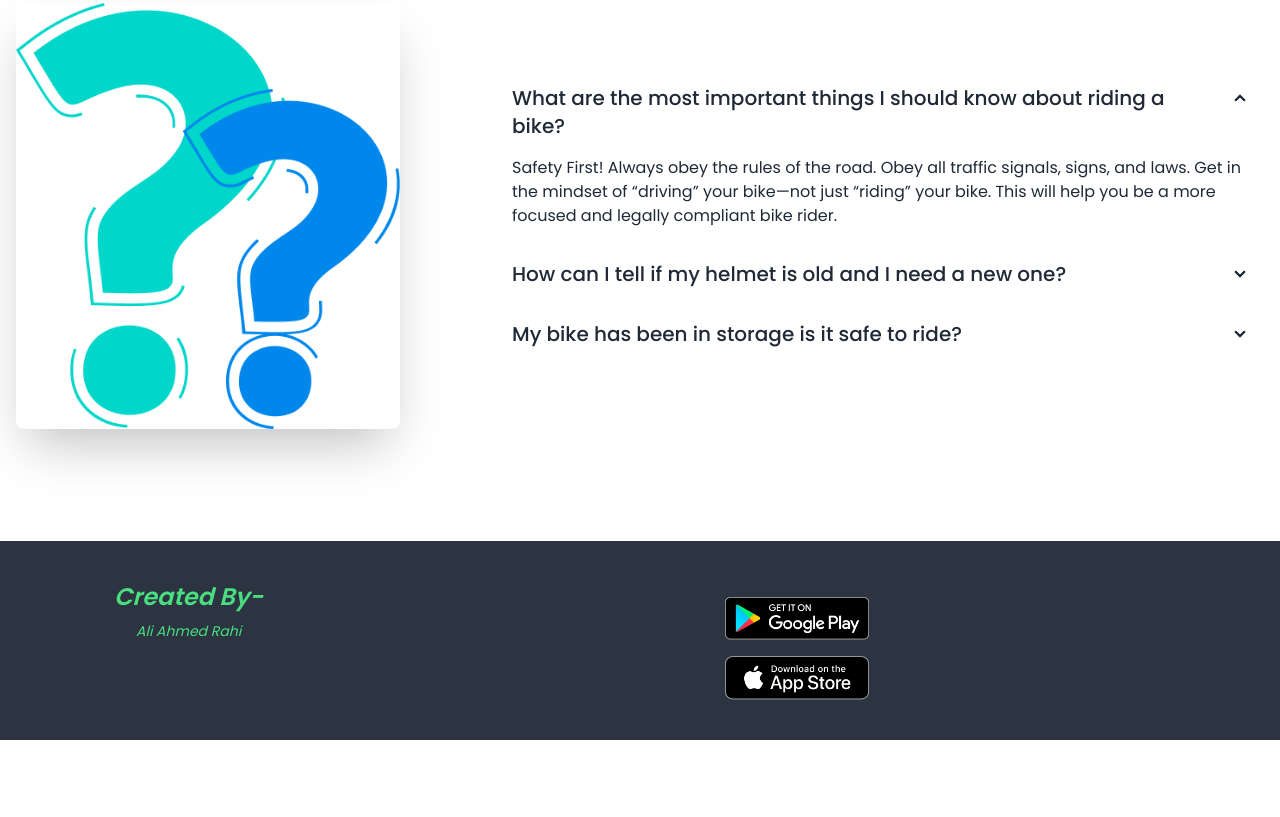
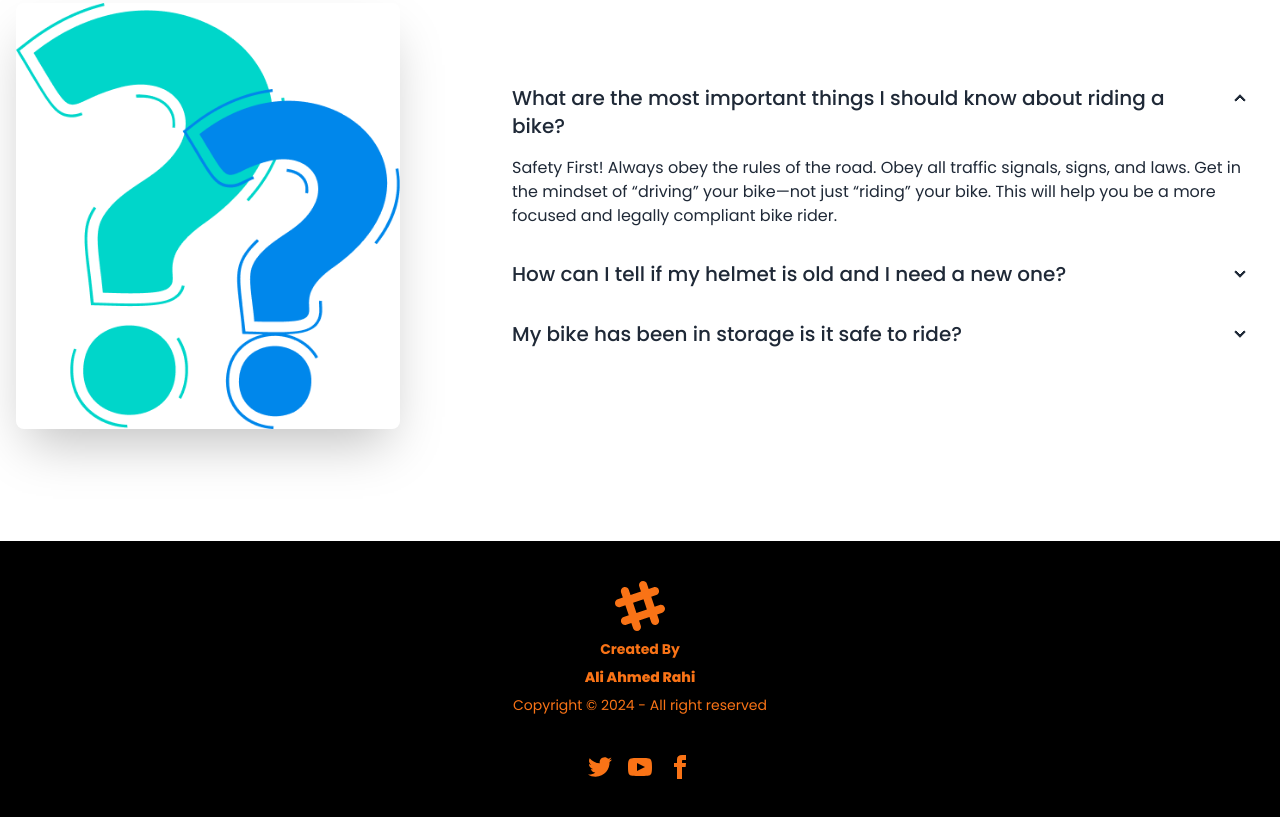
Before and after one commit to Rahiji9/biker-zone-with-daisyui, a plain HTML site: page index.html in a window 1280 px wide. Shown: the part 2697-3514 px from the top of the page. Before the commit the page ends 3437 px from the top, so only its background shows below. Drawn offline with nearby package versions, Linux system fonts and the light colour scheme.

Commit message:
no more today

```diff
--- a/index.html
+++ b/index.html
@@ -363,24 +363,23 @@
   </main>
   <!-- fooooooooooter -->
   <footer>
-    <footer class="footer p-10 bg-neutral text-neutral-content">
+    <footer class="footer footer-center p-10 bg-black text-orange-500">
       <aside>
-        <div class="grid grid-cols-1 ">
-          <div class="text-green-400 flex flex-col italic">
-            <h4 class="text-1xl lg:text-2xl mb-12 font-semibold text-center">Created By- </h4>
-            <h4 class="-mt-10 px-24">Ali Ahmed Rahi</h4>
-          </div>
+        <svg width="50" height="50" viewBox="0 0 24 24" xmlns="http://www.w3.org/2000/svg" fill-rule="evenodd" clip-rule="evenodd" class="inline-block fill-current"><path d="M22.672 15.226l-2.432.811.841 2.515c.33 1.019-.209 2.127-1.23 2.456-1.15.325-2.148-.321-2.463-1.226l-.84-2.518-5.013 1.677.84 2.517c.391 1.203-.434 2.542-1.831 2.542-.88 0-1.601-.564-1.86-1.314l-.842-2.516-2.431.809c-1.135.328-2.145-.317-2.463-1.229-.329-1.018.211-2.127 1.231-2.456l2.432-.809-1.621-4.823-2.432.808c-1.355.384-2.558-.59-2.558-1.839 0-.817.509-1.582 1.327-1.846l2.433-.809-.842-2.515c-.33-1.02.211-2.129 1.232-2.458 1.02-.329 2.13.209 2.461 1.229l.842 2.515 5.011-1.677-.839-2.517c-.403-1.238.484-2.553 1.843-2.553.819 0 1.585.509 1.85 1.326l.841 2.517 2.431-.81c1.02-.33 2.131.211 2.461 1.229.332 1.018-.21 2.126-1.23 2.456l-2.433.809 1.622 4.823 2.433-.809c1.242-.401 2.557.484 2.557 1.838 0 .819-.51 1.583-1.328 1.847m-8.992-6.428l-5.01 1.675 1.619 4.828 5.011-1.674-1.62-4.829z"></path></svg>
+        <p class="font-bold">Created By</p>
+        <h1 class="font-extrabold	">Ali Ahmed Rahi</h1>
+        <p>Copyright © 2024 - All right reserved</p>
       </aside>
       <nav>
-        <header class="footer-title"></header>
-        <div class="grid grid-cols-1 gap-4">
-          <a><img class="w-36" src="images/others/android.png" alt=""></a>
-          <a><img class="w-36" src="images/others/ios.png" alt=""></a>
-
+        <div class="grid grid-flow-col gap-4">
+          <a><svg xmlns="http://www.w3.org/2000/svg" width="24" height="24" viewBox="0 0 24 24" class="fill-current"><path d="M24 4.557c-.883.392-1.832.656-2.828.775 1.017-.609 1.798-1.574 2.165-2.724-.951.564-2.005.974-3.127 1.195-.897-.957-2.178-1.555-3.594-1.555-3.179 0-5.515 2.966-4.797 6.045-4.091-.205-7.719-2.165-10.148-5.144-1.29 2.213-.669 5.108 1.523 6.574-.806-.026-1.566-.247-2.229-.616-.054 2.281 1.581 4.415 3.949 4.89-.693.188-1.452.232-2.224.084.626 1.956 2.444 3.379 4.6 3.419-2.07 1.623-4.678 2.348-7.29 2.04 2.179 1.397 4.768 2.212 7.548 2.212 9.142 0 14.307-7.721 13.995-14.646.962-.695 1.797-1.562 2.457-2.549z"></path></svg></a>
+          <a><svg xmlns="http://www.w3.org/2000/svg" width="24" height="24" viewBox="0 0 24 24" class="fill-current"><path d="M19.615 3.184c-3.604-.246-11.631-.245-15.23 0-3.897.266-4.356 2.62-4.385 8.816.029 6.185.484 8.549 4.385 8.816 3.6.245 11.626.246 15.23 0 3.897-.266 4.356-2.62 4.385-8.816-.029-6.185-.484-8.549-4.385-8.816zm-10.615 12.816v-8l8 3.993-8 4.007z"></path></svg></a>
+          <a><svg xmlns="http://www.w3.org/2000/svg" width="24" height="24" viewBox="0 0 24 24" class="fill-current"><path d="M9 8h-3v4h3v12h5v-12h3.642l.358-4h-4v-1.667c0-.955.192-1.333 1.115-1.333h2.885v-5h-3.808c-3.596 0-5.192 1.583-5.192 4.615v3.385z"></path></svg></a>
         </div>
       </nav>
-      </div>
     </footer>
+
+  </footer>
 
   </footer>
 
```
